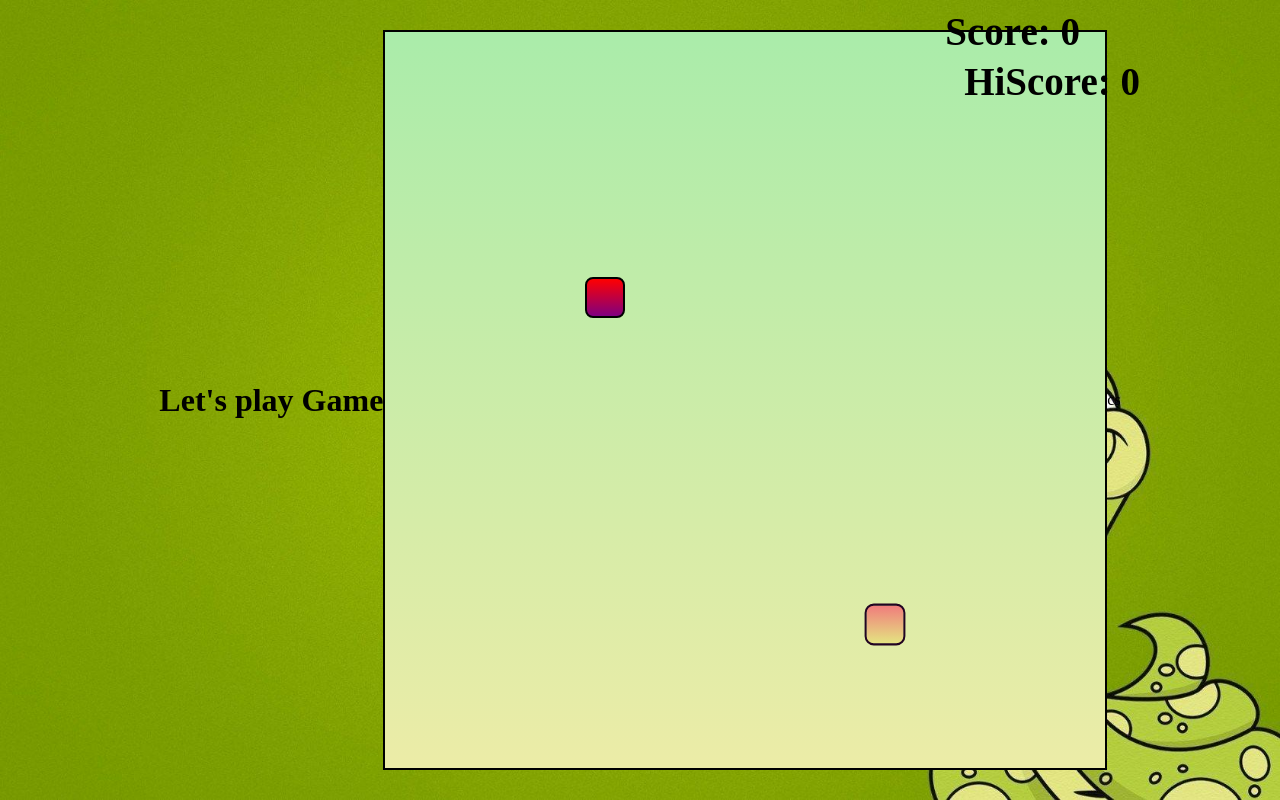
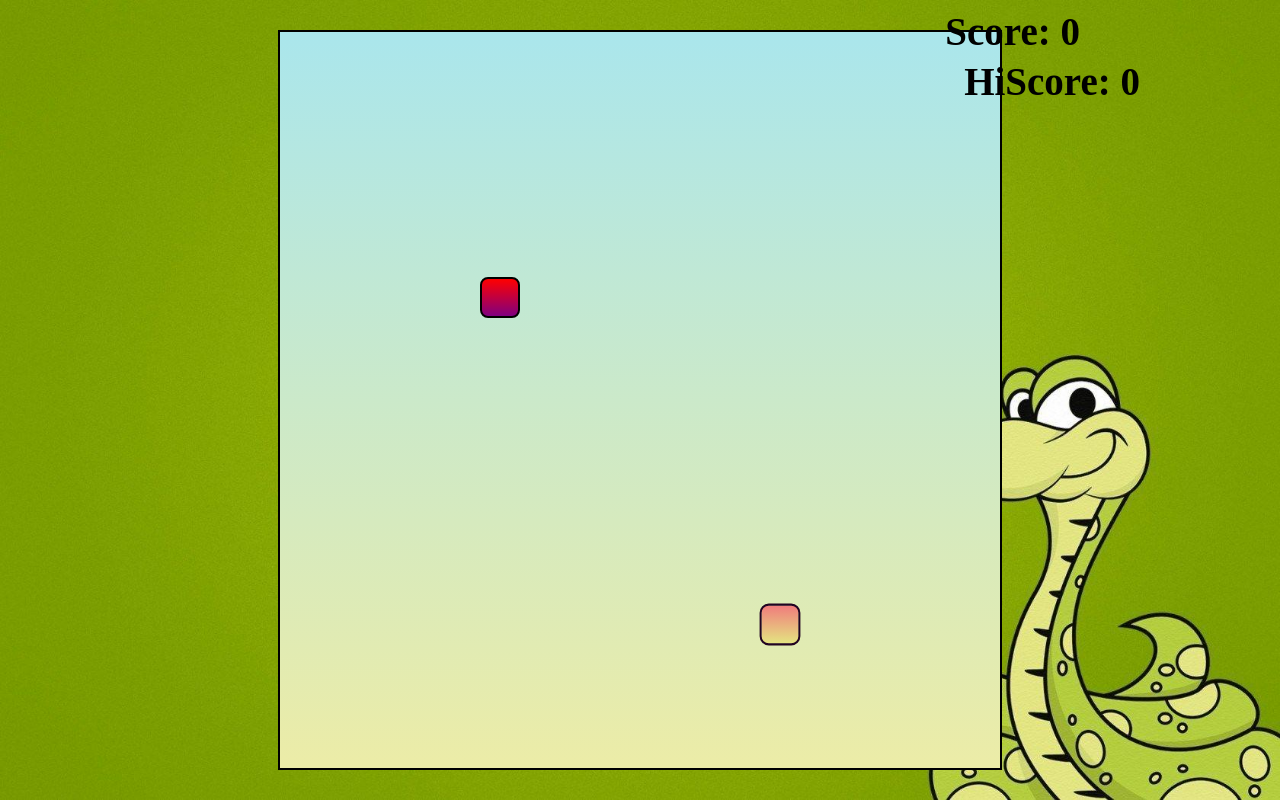
Before and after one commit to chandanivishw/Chandani-Snake-Game, a plain HTML site: page index.html in a window 1280 px wide. Drawn offline with Linux system fonts and the light colour scheme; a web font is replaced by a local one.

Commit message:
3rd changes

```diff
--- a/css/style.css
+++ b/css/style.css
@@ -33,7 +33,7 @@
 }
 
 #board{
-    background: linear-gradient(rgb(170, 236, 170), rgb(236, 236, 167));
+    background: linear-gradient(rgb(170, 230, 236), rgb(236, 236, 167));
     width: 90vmin;
     height: 92vmin;
     border: 2px solid black;
--- a/index.html
+++ b/index.html
@@ -10,10 +10,9 @@
 <body>
 
     <div class="body">
-        <h1>Let's play Game</h1>
         <div id="scoreBox">Score: 0</div>
         <div id="hiscoreBox">HiScore: 0</div>
-        <div id="board"></div>cs
+        <div id="board"></div>
     </div>
 </body>
 <script src="js/index.js"></script>
```
